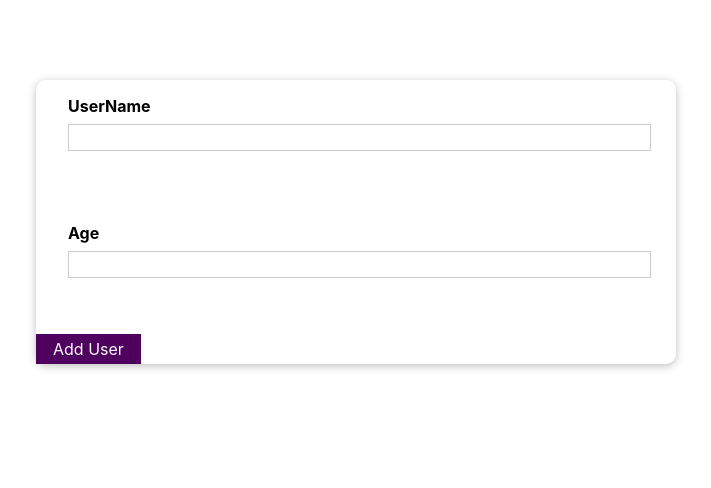
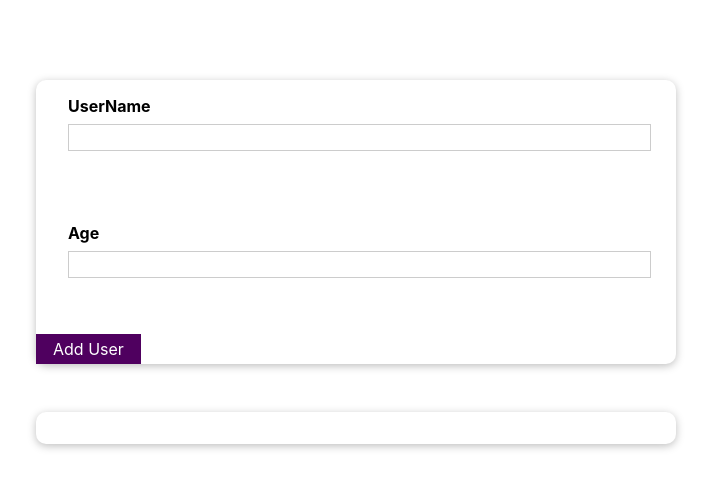
Before and after one commit to caffine-Overflow/practise-project, a React (Create React App) app: page / in a window 1280 px wide. Shown: the top 488 px of the page, without its empty margins (284-995 px from the left). Built offline with nearby package versions, Linux system fonts and the light colour scheme.

Commit message:
Rendering users list

```diff
--- a/src/App.js
+++ b/src/App.js
@@ -1,9 +1,10 @@
 import AddUser from "./components/Users/AddUser";
-
+import UsersList from "./components/Users/UsersList";
 function App() {
   return (
     <div>
       <AddUser />
+      <UsersList users={[]} />
     </div>
   );
 }
--- /dev/null
+++ b/src/components/Users/UsersList.css
@@ -0,0 +1,16 @@
+.users {
+  margin: 2rem auto;
+  width: 90%;
+  max-width: 40rem;
+}
+
+.users ul {
+  list-style: none;
+  padding: 1rem;
+}
+
+.users li {
+  border: 1px solid #ccc;
+  margin: 0.5rem 0;
+  padding: 0.5rem;
+}
--- /dev/null
+++ b/src/components/Users/UsersList.js
@@ -0,0 +1,20 @@
+import React from "react";
+import "./UsersList.css";
+import Card from "../UI/Card";
+
+const UsersList = (props) => {
+  return (
+    <Card className="users">
+      <ul>
+        {props.users.map((user) => {
+          return (
+            <li>
+              {user.name} ({user.age} years old)
+            </li>
+          );
+        })}
+      </ul>
+    </Card>
+  );
+};
+export default UsersList;
```
